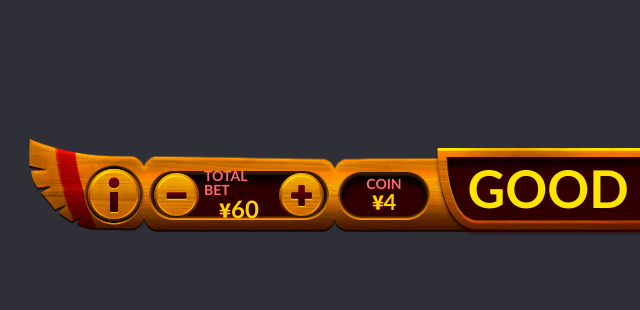
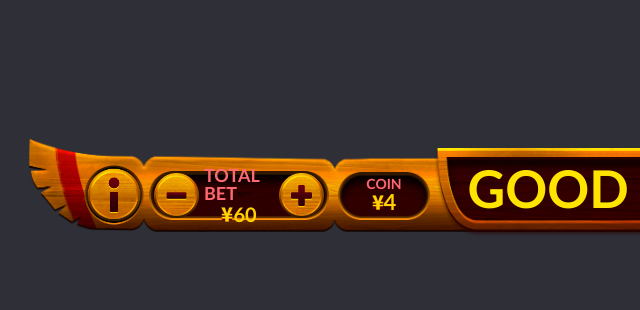
Before and after one commit to AlexSG13/bottom_panel, a plain HTML site: page index.html in a window 1280 px wide. Shown: the full height of the page, 11-651 px from the left. Drawn offline with Linux system fonts and the light colour scheme.

Commit message:
panel_bet_many font-size 18

```diff
--- a/css/style.css
+++ b/css/style.css
@@ -180,6 +180,7 @@ h1,h2,h3,h4,h5,h6{font-size:inherit;font-weight: 400;}
 
 .panel_bet_text{
 	font-family: 'Gill Sans', 'Gill Sans MT', Calibri, 'Trebuchet MS', sans-serif;
+	font-size: 18px;
 	font-weight:bold;
 	text-transform: uppercase;
 	color:#ff6972;
@@ -188,7 +189,7 @@ h1,h2,h3,h4,h5,h6{font-size:inherit;font-weight: 400;}
 .panel_bet_many{
 	font-family: 'Gill Sans', 'Gill Sans MT', Calibri, 'Trebuchet MS', sans-serif;
 	font-weight: bold;
-	font-size: 24px;
+	font-size: 20px;
 	color: #ffd100;
 
 }
```
